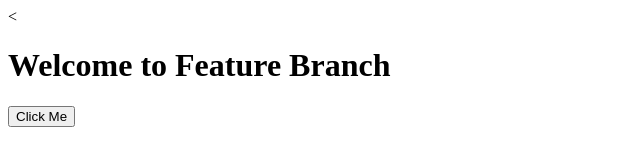
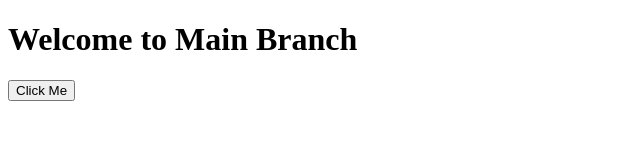
Before and after one commit to 2500031578/labendsem, a plain HTML site: page index.html in a window 1280 px wide. Shown: the whole page, without its empty margins (0-640 px from the left). Drawn offline with Linux system fonts and the light colour scheme.

Commit message:
Changed header in main

```diff
--- a/index.html
+++ b/index.html
@@ -5,7 +5,7 @@
 </head>
 <body>
     <header>
-        <<h1>Welcome to Feature Branch</h1>
+        <h1>Welcome to Main Branch</h1>
     </header>
 
     <button>Click Me</button>
```
